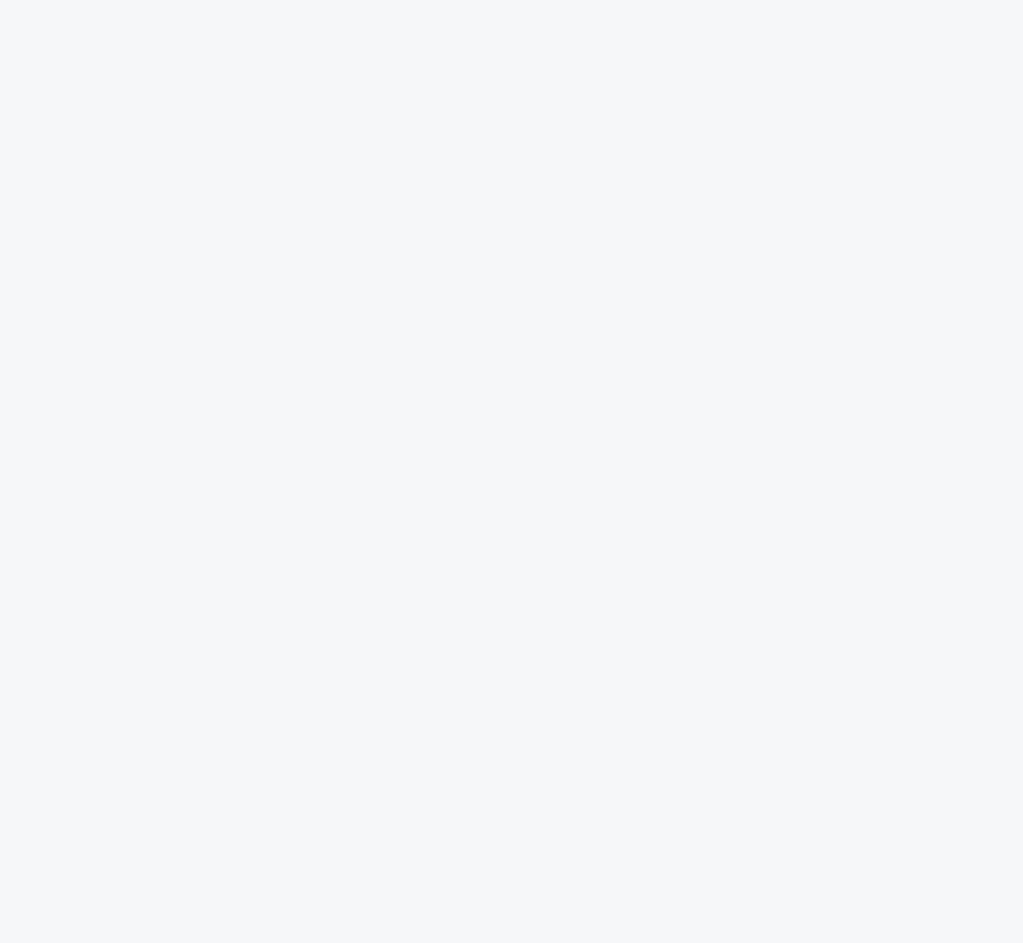
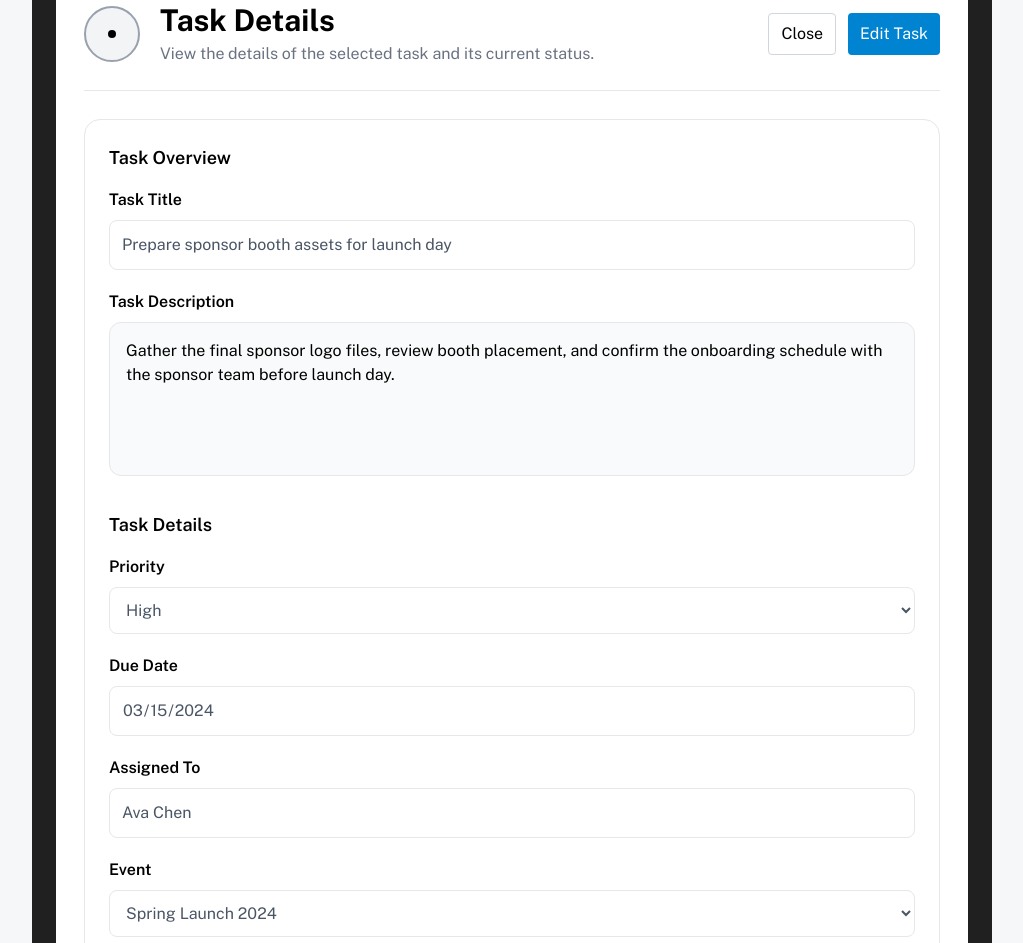
Before and after one commit to Tinabcit/IDSP-3380-Group-6, a Next.js app in the folder tri-cities-chamber/: page /home in a window 1280 px wide. Shown: the part 809-1752 px from the top of the page, without its empty margins (256-1279 px from the left). Before the commit the page ends 839 px from the top, so only its background shows below. Built offline with nearby package versions, Linux system fonts and the light colour scheme.

Commit message:
Add task details info pop-up

```diff
--- a/tri-cities-chamber/app/(app)/calendar/page.tsx
+++ b/tri-cities-chamber/app/(app)/calendar/page.tsx
@@ -2,6 +2,8 @@ import { Suspense } from "react";
 
 import { DataGate } from "@/components/app-shell/planner-provider";
 import { PlannerApp } from "@/components/planner/planner-app";
+
+import TaskDetails from "@/components/TaskDetails";
 
 /**
  * Page at "/calendar". Shows the calendar and to-do list.
--- a/tri-cities-chamber/app/(app)/home/page.tsx
+++ b/tri-cities-chamber/app/(app)/home/page.tsx
@@ -1,5 +1,7 @@
 import { DataGate } from "@/components/app-shell/planner-provider";
 import { HomePage } from "@/components/home/home-page";
+
+import TaskDetails from "@/components/TaskDetails";
 
 /**
  * Page at "/home". Shows the to-do task table with the sidebar.
@@ -9,6 +11,7 @@ export default function Home() {
   return (
     <DataGate>
       <HomePage />
+        <TaskDetails />
     </DataGate>
   );
 }
--- /dev/null
+++ b/tri-cities-chamber/components/TaskDetails.tsx
@@ -0,0 +1,180 @@
+
+"use client";
+
+import { useState } from "react";
+
+export default function TaskDetails() {
+  const [isOpen, setIsOpen] = useState(true);
+  const [isEditing, setIsEditing] = useState(false);
+
+  const [title, setTitle] = useState(
+    "Prepare sponsor booth assets for launch day"
+  );
+
+  const [description, setDescription] = useState(
+    "Gather the final sponsor logo files, review booth placement, and confirm the onboarding schedule with the sponsor team before launch day."
+  );
+
+  const [priority, setPriority] = useState("High");
+  const [dueDate, setDueDate] = useState("2024-03-15");
+  const [assignedTo, setAssignedTo] = useState("Ava Chen");
+  const [event, setEvent] = useState("Spring Launch 2024");
+
+  function handleEdit() {
+    setIsEditing(true);
+  }
+
+  function handleSave() {
+    setIsEditing(false);
+  }
+
+  function handleClose() {
+    setIsOpen(false);
+  }
+
+  if (!isOpen) {
+    return (
+      <div className="flex min-h-screen items-center justify-center bg-gray-900">
+        <button
+          onClick={() => setIsOpen(true)}
+          className="rounded bg-blue-600 px-4 py-2 text-white"
+        >
+          View Task Details
+        </button>
+      </div>
+    );
+  }
+
+  return (
+    <div className="flex min-h-screen items-center justify-center bg-[#202020] p-6">
+      <div className="w-full max-w-6xl rounded-3xl bg-white p-7">
+        <div className="mb-7 flex flex-wrap items-center justify-between gap-4 border-b border-gray-200 pb-6">
+          <div className="flex items-center gap-5">
+            <div className="flex h-14 w-14 items-center justify-center rounded-full border-2 border-gray-400 bg-gray-100">
+              <div className="h-2 w-2 rounded-full bg-black"></div>
+            </div>
+
+            <div>
+              <h1 className="text-3xl font-bold text-black">
+                Task Details
+              </h1>
+              <p className="mt-1 text-gray-500">
+                View the details of the selected task and its current status.
+              </p>
+            </div>
+          </div>
+
+          <div className="flex gap-3">
+            <button
+              onClick={handleClose}
+              className="rounded border border-gray-300 px-3 py-2 text-black"
+            >
+              Close
+            </button>
+
+            <button
+              onClick={isEditing ? handleSave : handleEdit}
+              className="rounded bg-sky-600 px-3 py-2 text-white"
+            >
+              {isEditing ? "Save Task" : "Edit Task"}
+            </button>
+          </div>
+        </div>
+
+        <div className="rounded-2xl border border-gray-200 p-6">
+          <h2 className="mb-4 text-lg font-semibold text-black">
+            Task Overview
+          </h2>
+
+          <div className="mb-5">
+            <label className="mb-2 block font-semibold text-black">
+              Task Title
+            </label>
+            <input
+              type="text"
+              value={title}
+              onChange={(e) => setTitle(e.target.value)}
+              disabled={!isEditing}
+              className="w-full rounded-lg border border-gray-200 p-3 text-gray-600 disabled:bg-white"
+            />
+          </div>
+
+          <div className="mb-7">
+            <label className="mb-2 block font-semibold text-black">
+              Task Description
+            </label>
+            <textarea
+              value={description}
+              onChange={(e) => setDescription(e.target.value)}
+              disabled={!isEditing}
+              rows={5}
+              className="w-full resize-none rounded-xl border border-gray-200 bg-gray-50 p-4 text-black"
+            />
+          </div>
+
+          <h2 className="mb-4 text-lg font-semibold text-black">
+            Task Details
+          </h2>
+
+          <div className="mb-5">
+            <label className="mb-2 block font-semibold text-black">
+              Priority
+            </label>
+            <select
+              value={priority}
+              onChange={(e) => setPriority(e.target.value)}
+              disabled={!isEditing}
+              className="w-full rounded-lg border border-gray-200 bg-white p-3 text-gray-600"
+            >
+              <option>Low</option>
+              <option>Medium</option>
+              <option>High</option>
+            </select>
+          </div>
+
+          <div className="mb-5">
+            <label className="mb-2 block font-semibold text-black">
+              Due Date
+            </label>
+            <input
+              type="date"
+              value={dueDate}
+              onChange={(e) => setDueDate(e.target.value)}
+              disabled={!isEditing}
+              className="w-full rounded-lg border border-gray-200 bg-white p-3 text-gray-600"
+            />
+          </div>
+
+          <div className="mb-5">
+            <label className="mb-2 block font-semibold text-black">
+              Assigned To
+            </label>
+            <input
+              type="text"
+              value={assignedTo}
+              onChange={(e) => setAssignedTo(e.target.value)}
+              disabled={!isEditing}
+              className="w-full rounded-lg border border-gray-200 p-3 text-gray-600 disabled:bg-white"
+            />
+          </div>
+
+          <div>
+            <label className="mb-2 block font-semibold text-black">
+              Event
+            </label>
+            <select
+              value={event}
+              onChange={(e) => setEvent(e.target.value)}
+              disabled={!isEditing}
+              className="w-full rounded-lg border border-gray-200 bg-white p-3 text-gray-600"
+            >
+              <option>Spring Launch 2024</option>
+              <option>Business Networking Event</option>
+              <option>Sponsor Appreciation Event</option>
+            </select>
+          </div>
+        </div>
+      </div>
+    </div>
+  );
+}
```
